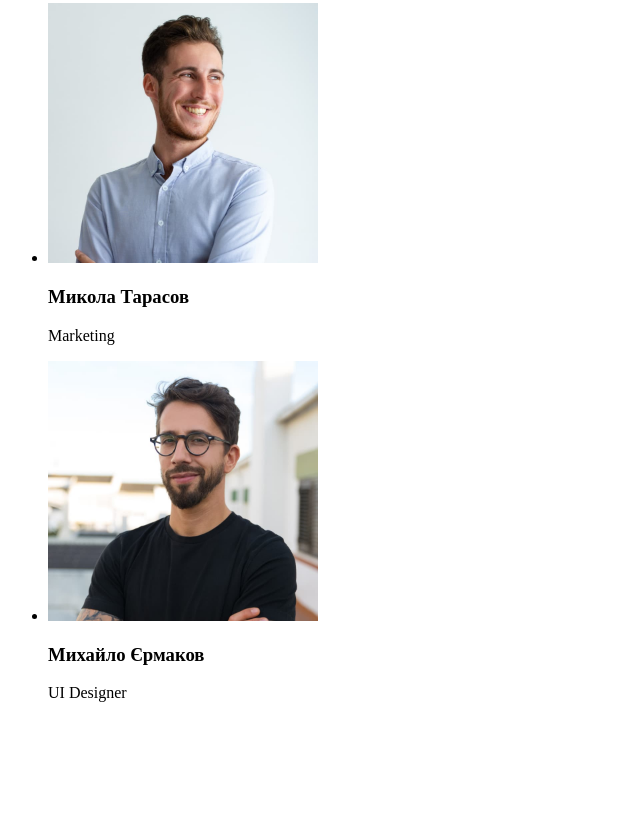
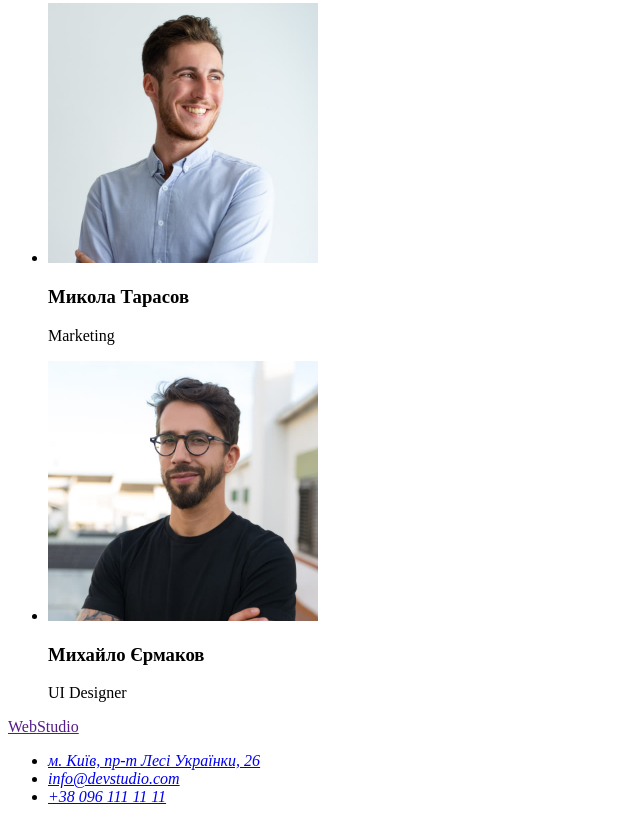
Before and after one commit to DmitroLitvinenko/goit-markup-hw-01, a plain HTML site: page index.html in a window 1280 px wide. Shown: the part 2361-3183 px from the top of the page, without its empty margins (0-640 px from the left). Before the commit the page ends 3079 px from the top, so only its background shows below. Drawn offline with Linux system fonts and the light colour scheme.

Commit message:
create footer

```diff
--- a/index.html
+++ b/index.html
@@ -139,5 +139,22 @@
         </ul>
       </section>
     </main>
+    <footer>
+      <a href="" lang="en"><span>Web</span>Studio</a>
+      <address>
+        <ul>
+          <li>
+            <a
+              href="https://goo.gl/maps/2MERRj1D2YX8Ka6U8"
+              target="_blank"
+              rel="noopener noreferrer nofollow"
+              >м. Київ, пр-т Лесі Українки, 26
+            </a>
+          </li>
+          <li><a href="mailto:info@devstudio.com">info@devstudio.com</a></li>
+          <li><a href="tel:+380961111111">+38 096 111 11 11</a></li>
+        </ul>
+      </address>
+    </footer>
   </body>
 </html>
```
